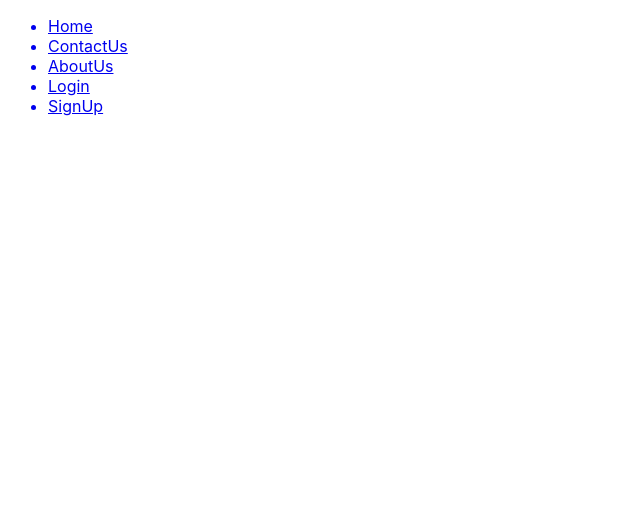
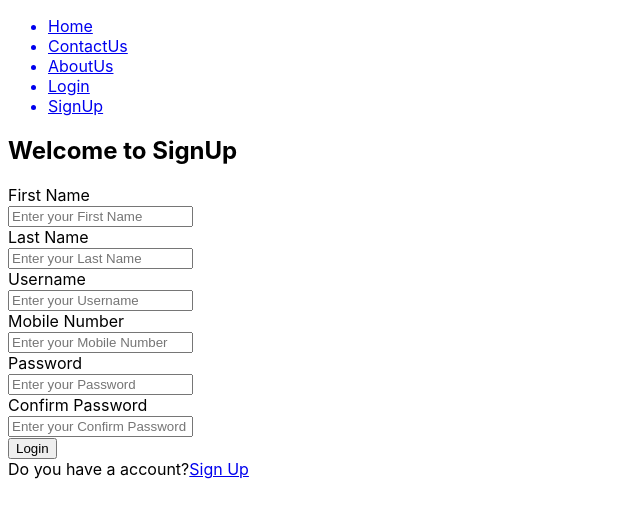
Before and after one commit to IT3133Practical/daily_practical-1, a React (Create React App) app: page /signup in a window 1280 px wide. Shown: the top 518 px of the page, without its empty margins (0-640 px from the left). Built offline with nearby package versions, Linux system fonts and the light colour scheme.

Commit message:
Update SignUp.jsx
add_fields

```diff
--- a/src/pages/auth/SignUp.jsx
+++ b/src/pages/auth/SignUp.jsx
@@ -1,7 +1,53 @@
-const SignUp=()=>{
-    return(
+import { Link } from "react-router-dom"
+
+const SignUp = () => {
+    return (
         <>
-
+            <h2>Welcome to SignUp</h2>
+            <form>
+                <div>
+                    <div>First Name</div>
+                    <div>
+                        <input type="text" placeholder="Enter your First Name" />
+                    </div>
+                </div>
+                <div>
+                    <div>Last Name</div>
+                    <div>
+                        <input type="text" placeholder="Enter your Last Name" />
+                    </div>
+                </div>
+                <div>
+                    <div>Username</div>
+                    <div>
+                        <input type="text" placeholder="Enter your Username" />
+                    </div>
+                </div>
+                <div>
+                    <div>Mobile Number</div>
+                    <div>
+                        <input type="text" placeholder="Enter your Mobile Number" />
+                    </div>
+                </div>
+                <div>
+                    <div>Password</div>
+                    <div>
+                        <input type="password" placeholder="Enter your Password" />
+                    </div>
+                </div>
+                <div>
+                    <div>Confirm Password</div>
+                    <div>
+                        <input type="password" placeholder="Enter your Confirm Password" />
+                    </div>
+                </div>
+                <div>
+                    <button type="button">Login</button>
+                </div>
+            </form>
+            <div>
+                Do you have a account?<Link to="/login">Sign Up</Link>
+            </div>
         </>
     )
 }
```
